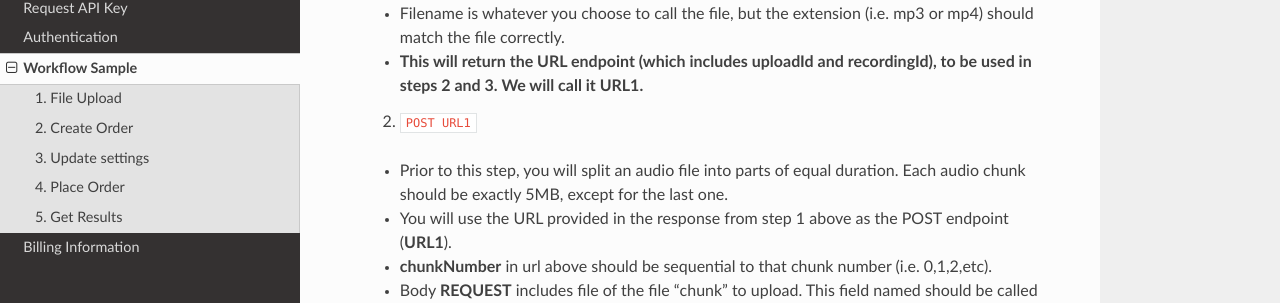
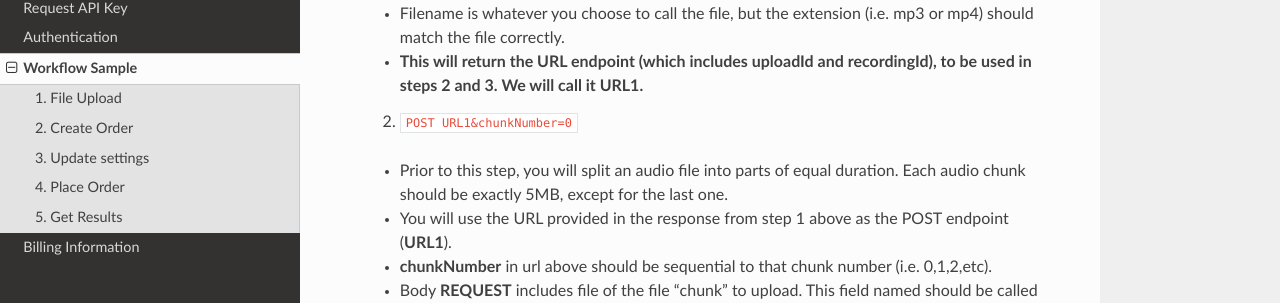
Before and after one commit to TranscribeMe/Docs, a Sphinx documentation site: the page built from docs/quickstarts/0_overview.rst, in a window 1280 px wide and 900 px high, scrolled down 563 px. Shown: the part 144-447 px from the top of the window. Built offline with Sphinx 7.4.7 and the Read the Docs theme 2.0.0, drawn with Linux system fonts in a browser that asks for light colours.

Commit message:
Update 0_overview.rst

```diff
--- a/docs/quickstarts/0_overview.rst
+++ b/docs/quickstarts/0_overview.rst
@@ -19,7 +19,7 @@ You can choose your preferred way to deliver recordings:
 
      - **This will return the URL endpoint (which includes uploadId and recordingId), to be used in steps 2 and 3. We will call it URL1.**
 
-     2. ``POST URL1``
+     2. ``POST URL1&chunkNumber=0``
 
      - Prior to this step, you will split an audio file into parts of equal duration. Each audio chunk should be exactly 5MB, except for the last one.
 
```
